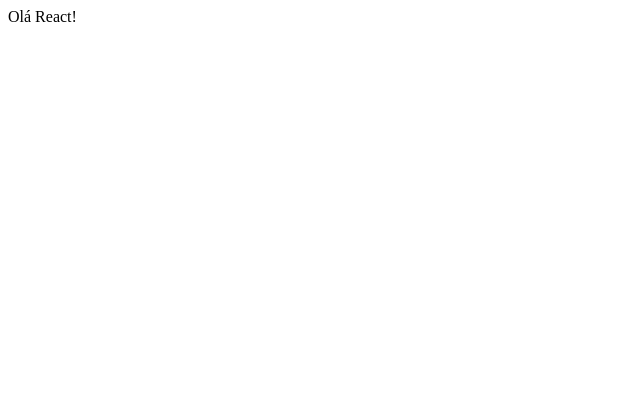
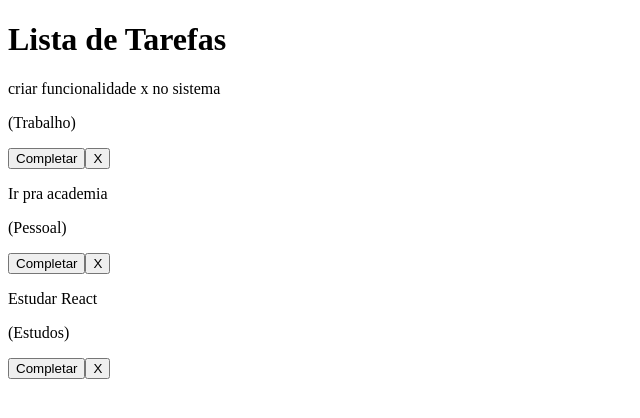
Before and after one commit to fergrenteski/simple-todo-react, a React (Vite) app: page / in a window 1280 px wide. Shown: the top 418 px of the page, without its empty margins (0-640 px from the left). Built offline with nearby package versions, Linux system fonts and the light colour scheme.

Commit message:
:sparkles: feat:  - Dados iniciais.

```diff
--- a/src/App.jsx
+++ b/src/App.jsx
@@ -1,9 +1,44 @@
 import { useState } from 'react'
 
 function App() {
+  const [ todos, setTodos ] = useState([
+    {
+      id:1,
+      text: "criar funcionalidade x no sistema",
+      category: "Trabalho",
+      isCompleted: false,
+    },
+    {
+      id:2,
+      text: "Ir pra academia",
+      category: "Pessoal",
+      isCompleted: false,
+    },
+    {
+      id:3,
+      text: "Estudar React",
+      category: "Estudos",
+      isCompleted: false,
+    }
+  ]);
+
   return (
-    <div>
-      Olá React!
+    <div className="app">
+      <h1>Lista de Tarefas</h1>
+      <div className="todo-list">
+        {todos.map(todo => (
+          <div key={todo.id} className="todo">
+            <div className="content">
+              <p>{todo.text}</p>
+              <p className="categoria">({todo.category})</p>
+            </div>
+            <div>
+              <button>Completar</button>
+              <button>X</button>
+            </div>
+          </div>
+        ))}
+      </div>
     </div>
   )
 }
```
